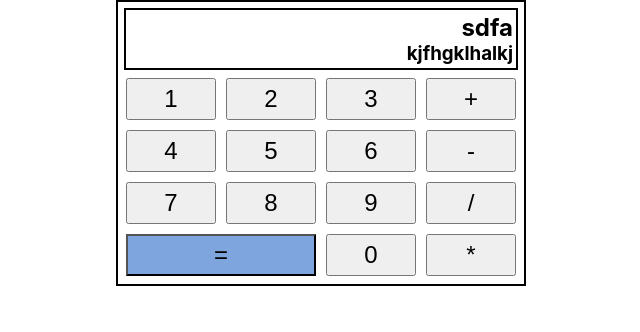
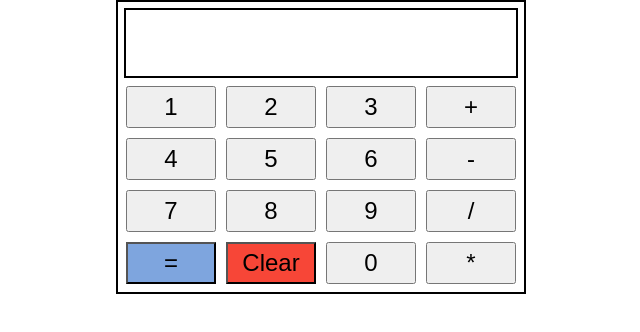
Before and after one commit to dylant135/calcalator, a React (Create React App) app: page / in a window 1280 px wide. Shown: the top 332 px of the page, without its empty margins (319-959 px from the left). Built offline with nearby package versions, Linux system fonts and the light colour scheme.

Commit message:
display updating

```diff
--- a/src/App.css
+++ b/src/App.css
@@ -17,8 +17,7 @@
   grid-template-rows: repeat(4, 1fr);
 }
 
-.span2 {
-  grid-column: 1 / 3;
+.eaqual {
   background-color: #7EA5DE;
 }
 
@@ -38,4 +37,9 @@ button:hover {
   border: 2px solid black;
   margin: 3px;
   padding: 3px;
+  height: 60px;
 }
+
+.clear {
+  background-color: #F74637;
+}
--- a/src/App.js
+++ b/src/App.js
@@ -1,12 +1,25 @@
 import './App.css';
 import Display from './components/Display';
 import Buttons from './components/Buttons';
+import React from 'react';
 
 function App() {
+  const [prev, setPrev] = React.useState([])
+  const [current, setCurrent] = React.useState([])
+
+
   return (
     <div className="App">
-      <Display />
-      <Buttons />
+      <Display
+        prev={prev}
+        current={current}
+      />
+      <Buttons
+        prev={prev}
+        current={current}
+        setPrev={setPrev}
+        setCurrent={setCurrent}
+      />
     </div>
   );
 }
--- a/src/components/Buttons.js
+++ b/src/components/Buttons.js
@@ -1,23 +1,39 @@
 import React from 'react'
 
-export default function Buttons() {
+export default function Buttons(props) {
+
+    function handleClick(event) {
+        const num = event.target.innerText
+        console.log(num)
+        props.setCurrent(prevState => {
+            return (
+                [...prevState, num]
+            )
+        })
+    }
+
+    function evaluate() {
+        props.setPrev(props.current)
+    }
+
     return (
         <div className='buttonsContainer'>
-            <button>1</button>
-            <button>2</button>
-            <button>3</button>
-            <button>+</button>
-            <button>4</button>
-            <button>5</button>
-            <button>6</button>
-            <button>-</button>
-            <button>7</button>
-            <button>8</button>
-            <button>9</button>
-            <button>/</button>
-            <button className='span2'>=</button>
-            <button>0</button>
-            <button>*</button>
+            <button onClick={handleClick} type='button'>1</button>
+            <button onClick={handleClick} type='button'>2</button>
+            <button onClick={handleClick} type='button'>3</button>
+            <button onClick={handleClick} type='button'>+</button>
+            <button onClick={handleClick} type='button'>4</button>
+            <button onClick={handleClick} type='button'>5</button>
+            <button onClick={handleClick} type='button'>6</button>
+            <button onClick={handleClick} type='button'>-</button>
+            <button onClick={handleClick} type='button'>7</button>
+            <button onClick={handleClick} type='button'>8</button>
+            <button onClick={handleClick} type='button'>9</button>
+            <button onClick={handleClick} type='button'>/</button>
+            <button onClick={evaluate} className='eaqual'>=</button>
+            <button className='clear'>Clear</button>
+            <button onClick={handleClick} type='button'>0</button>
+            <button onClick={handleClick} type='button'>*</button>
 
         </div>
     )
--- a/src/components/Display.js
+++ b/src/components/Display.js
@@ -1,10 +1,10 @@
 import React from "react";
 
-export default function Display() {
+export default function Display(props) {
     return (
         <div className="display">
-            <h2 className="current">sdfa</h2>
-            <h3 className="prev">kjfhgklhalkj</h3>
+            <h2 className="current">{props.current}</h2>
+            <h3 className="prev">{props.prev}</h3>
         </div>
     )
 }
```
